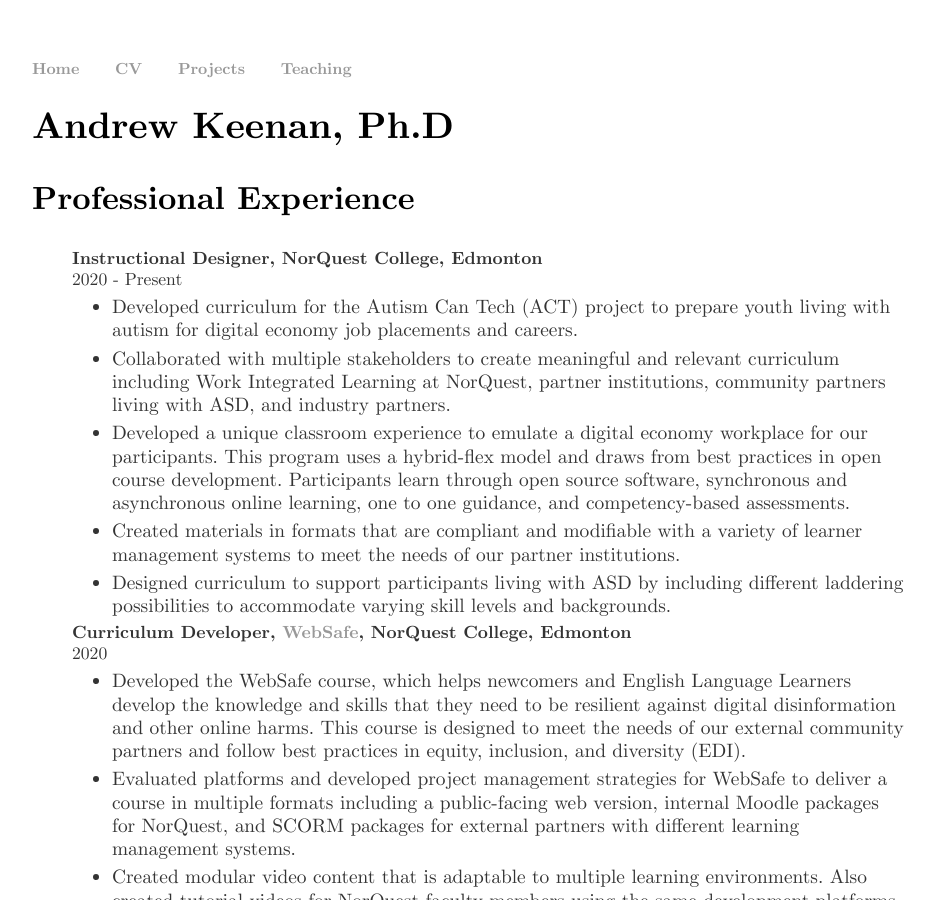
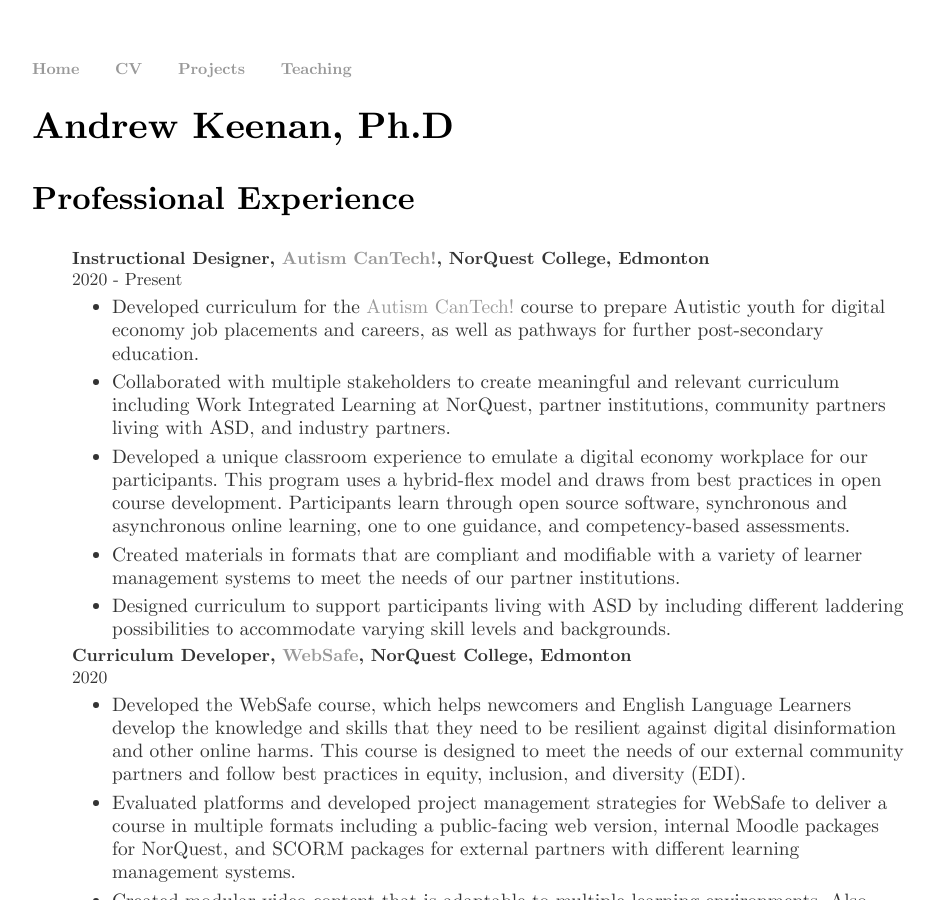
Before and after one commit to bigrube77/bigrube77.github.io, a Jekyll site: the page built from cv/index.html, in a window 1280 px wide and 900 px high. Shown: the whole window, without its empty margins (160-1095 px from the left). Built offline with Jekyll 4.4.1, drawn with Linux system fonts in a browser that asks for light colours.

Commit message:
Update index.html
small fix

```diff
--- a/cv/index.html
+++ b/cv/index.html
@@ -18,9 +18,9 @@ title: CV, Andrew Keenan, Ph.D
 
 <ul>
 
-<li> <b>Instructional Designer, NorQuest College, Edmonton</b>
+<li> <b>Instructional Designer, <a href="https://autismcantech.ca/home.aspx">Autism CanTech!</a>, NorQuest College, Edmonton</b>
 	<br> 2020 - Present <ul style="list-style-type:disc">
-		<li>Developed curriculum for the Autism Can Tech (ACT) project to prepare youth living with autism for digital economy job placements and careers.
+	<li>Developed curriculum for the <a href="https://autismcantech.ca/home.aspx">Autism CanTech!</a> course to prepare Autistic youth for digital economy job placements and careers, as well as pathways for further post-secondary education.
 		<li>Collaborated with multiple stakeholders to create meaningful and relevant curriculum including Work Integrated Learning at NorQuest, partner institutions, community partners living with ASD, and industry partners.
 		<li> Developed a unique classroom experience to emulate a digital economy workplace for our participants. This program uses a hybrid-flex model and draws from best practices in open course development. Participants learn through open source software, synchronous and asynchronous online learning, one to one guidance, and competency-based assessments.
 		<li> Created materials in formats that are compliant and modifiable with a variety of learner management systems to meet the needs of our partner institutions.
```
